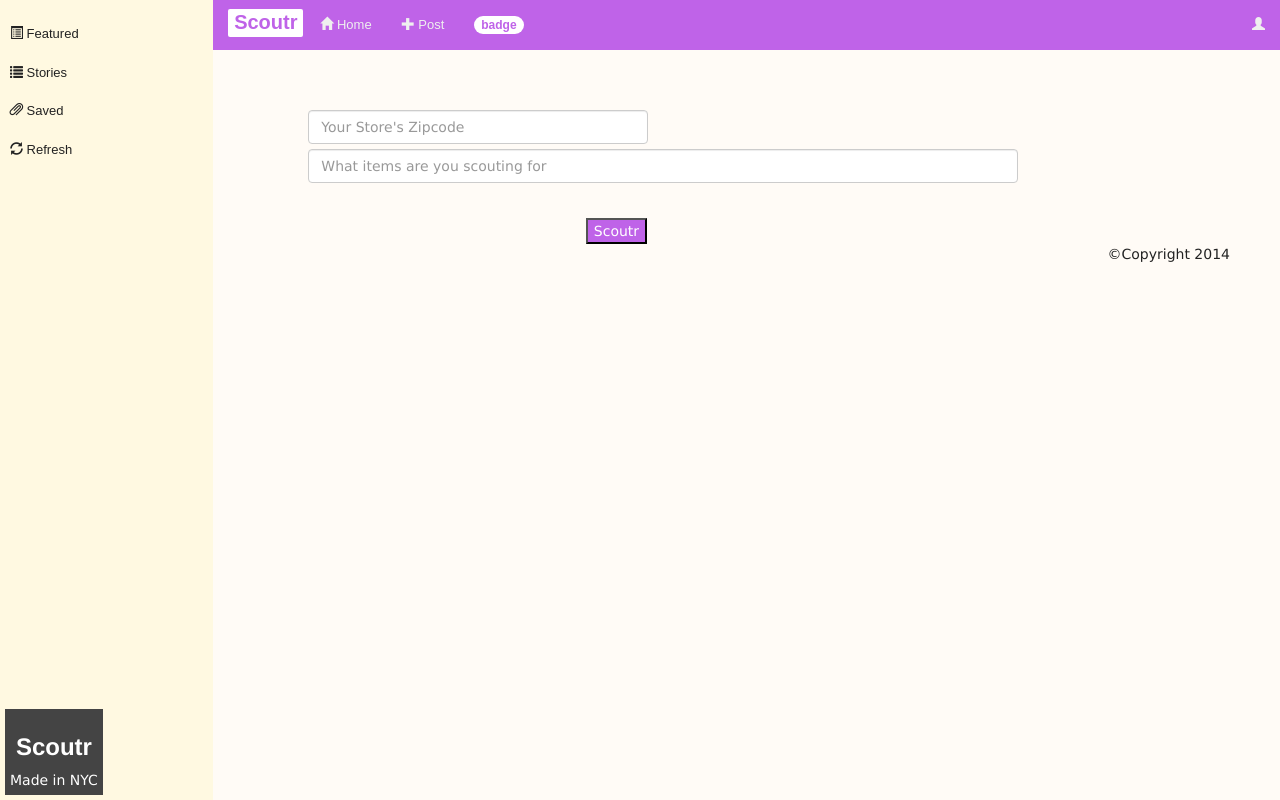
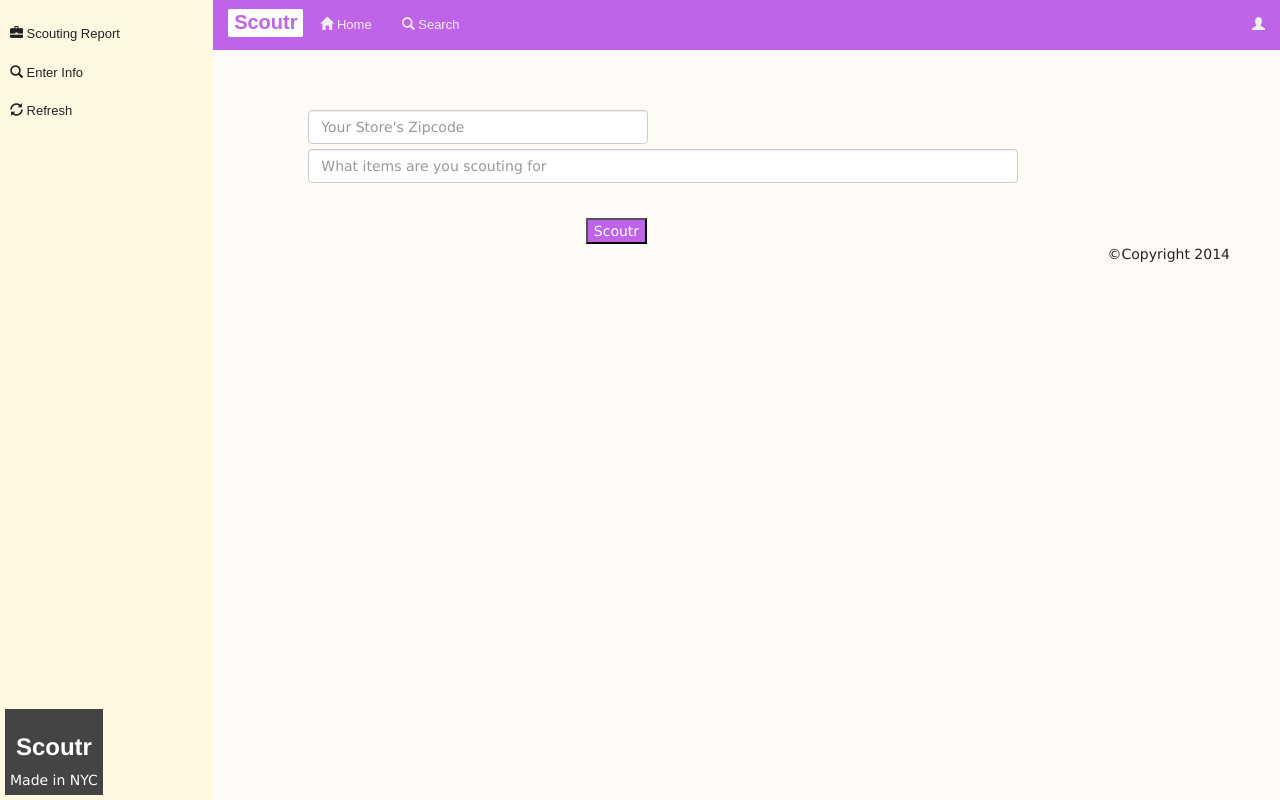
Before and after one commit to neostoic/Scoutr, a Flask app: page /info/ in a window 1280 px wide. Run offline with Flask 2, Linux system fonts and the light colour scheme; some libraries are stand-ins or nearby versions.

Commit message:
ENH: change menu items

```diff
--- a/templates/base.html
+++ b/templates/base.html
@@ -28,9 +28,8 @@
             	</ul>
 
                 <ul class="nav hidden-xs" id="lg-menu">
-                    <li class="active"><a href="#featured"><i class="glyphicon glyphicon-list-alt"></i> Featured</a></li>
-                    <li><a href="#stories"><i class="glyphicon glyphicon-list"></i> Stories</a></li>
-                    <li><a href="#"><i class="glyphicon glyphicon-paperclip"></i> Saved</a></li>
+                    <li><a href="#"><i class="glyphicon glyphicon-briefcase"></i> Scouting Report</a></li>
+                    <li class="active"><a href="#postModal" role="button" data-toggle="modal"><i class="glyphicon glyphicon-search"></i> Enter Info</a></li>
                     <li><a href="#"><i class="glyphicon glyphicon-refresh"></i> Refresh</a></li>
                 </ul>
                <center> <span class="list-unstyled hidden-xs" id="sidebar-footer">
@@ -40,9 +39,8 @@
 
               	<!-- tiny only nav-->
               <ul class="nav visible-xs" id="xs-menu">
-                  	<li><a href="#featured" class="text-center"><i class="glyphicon glyphicon-list-alt"></i></a></li>
-                    <li><a href="#stories" class="text-center"><i class="glyphicon glyphicon-list"></i></a></li>
-                  	<li><a href="#" class="text-center"><i class="glyphicon glyphicon-paperclip"></i></a></li>
+                  	<li><a href="#" class="text-center"><i class="glyphicon glyphicon-briefcase"></i></a></li>
+                    <li><a href="#postModal" role="button" data-toggle="modal" class="text-center"><i class="glyphicon glyphicon-search"></i></a></li>
                     <li><a href="#" class="text-center"><i class="glyphicon glyphicon-refresh"></i></a></li>
                 </ul>
 
@@ -77,21 +75,13 @@
                         <a href="#"><i class="glyphicon glyphicon-home"></i> Home</a>
                       </li>
                       <li>
-                        <a href="#postModal" role="button" data-toggle="modal"><i class="glyphicon glyphicon-plus"></i> Post</a>
-                      </li>
-                      <li>
-                        <a href="#"><span class="badge">badge</span></a>
+                        <a href="#postModal" role="button" data-toggle="modal"><i class="glyphicon glyphicon-search"></i> Search</a>
                       </li>
                     </ul>
                     <ul class="nav navbar-nav navbar-right">
                       <li class="dropdown">
                         <a href="#" class="dropdown-toggle" data-toggle="dropdown"><i class="glyphicon glyphicon-user"></i></a>
                         <ul class="dropdown-menu">
-                          <li><a href="">More</a></li>
-                          <li><a href="">More</a></li>
-                          <li><a href="">More</a></li>
-                          <li><a href="">More</a></li>
-                          <li><a href="">More</a></li>
                         </ul>
                       </li>
                     </ul>
@@ -133,27 +123,59 @@
 
 <!--post modal-->
 <div id="postModal" class="modal fade" tabindex="-1" role="dialog" aria-hidden="true">
+  <form action="" method="POST"  role="form" id="info-form">
   <div class="modal-dialog">
   <div class="modal-content">
       <div class="modal-header">
           <button type="button" class="close" data-dismiss="modal" aria-hidden="true">×</button>
-			Update Status
+      Scout for...
       </div>
       <div class="modal-body">
-          <form class="form center-block">
-            <div class="form-group">
-              <textarea class="form-control input-lg" autofocus="" placeholder="What do you want to share?"></textarea>
+<div class="row">
+     <div class="col-md-12">
+         <span style="margin-left:15px;margin-bottom:5px"> </span>
+
+    <div class="container">
+      <div class="row clearfix">
+        <div class="col-md-10 col-md-10 column">
+            <div class="row ">
+              <div class="col-md-4 col-sm-4 column">
+                <div class="form-group" style="margin-bottom:5px" ><input type="text" class="form-control" name="vendor" placeholder="Your Store's Zipcode" /></div>
+              </div>
+              <div class="col-md-6 col-sm-6 column"></div>
             </div>
-          </form>
+
+            <div class="row">
+              <div class="col-md-6 col-sm-6 column">
+                <div class="form-group" style="margin-bottom:5px"><input type="text" class="form-control" name="name" placeholder="What items are you scouting for?" /></div>
+              </div>
+              <div class="col-md-2 col-sm-2 column"></div>
+            </div>
+
+            <div class="row" style="margin-top:30px">
+              <div class="col-md-3 col-sm-3 column"></div>
+              <div class="col-md-4 col-sm-4 column">
+
+              </div>
+              <div class="col-md-4 col-sm-4 column"></div>
+            </div>
+
+        </div>
+      </div>
+    </div>
+  </div>
+</div>
+
+
       </div>
       <div class="modal-footer">
           <div>
-          <button class="btn btn-primary btn-sm" data-dismiss="modal" aria-hidden="true">Post</button>
-            <ul class="pull-left list-inline"><li><a href=""><i class="glyphicon glyphicon-upload"></i></a></li><li><a href=""><i class="glyphicon glyphicon-camera"></i></a></li><li><a href=""><i class="glyphicon glyphicon-map-marker"></i></a></li></ul>
-		  </div>
+          <button type="submit" class="btn btn-primary btn-sm" data-dismiss="modal" aria-hidden="true">Scoutr</button>
+		    </div>
       </div>
   </div>
   </div>
+  </form>
 </div>
 	<!-- script references -->
 		<script src="//ajax.googleapis.com/ajax/libs/jquery/2.0.2/jquery.min.js"></script>
```
Also changed, not shown: templates/info.html (+3 -14 lines).
